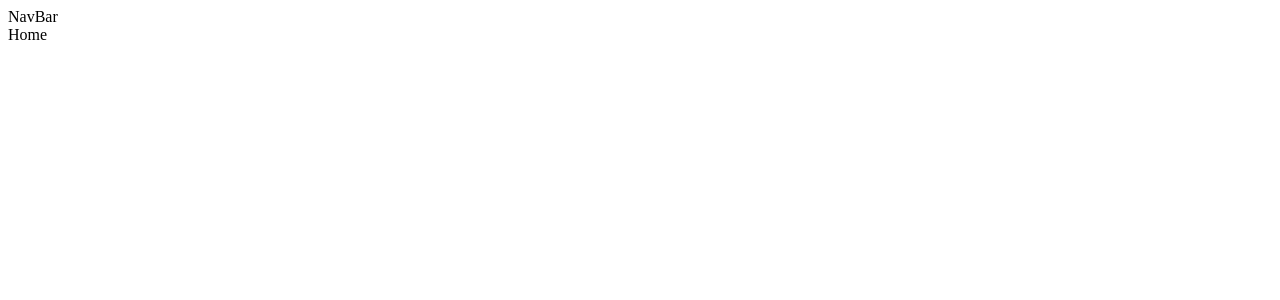
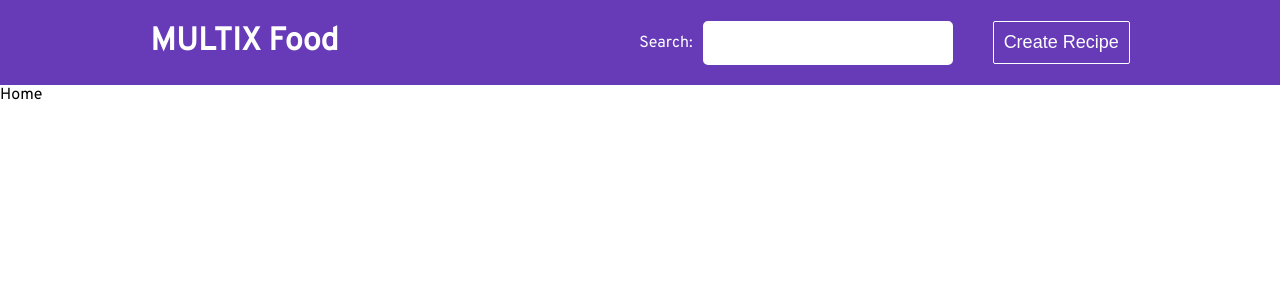
Before and after one commit to MohiiiReza051/react-recipes, a React (Create React App) app: page / in a window 1280 px wide. Shown: the top 300 px of the page. Built offline with nearby package versions, Linux system fonts and the light colour scheme.

Commit message:
completing the NavBar UI and creating the db.json file

```diff
--- /dev/null
+++ b/data/db.json
@@ -0,0 +1,66 @@
+{
+    "recipes": [
+        {
+            "id": "1",
+            "title": "Veggie Stew",
+            "ingredients": [
+                "1 Carrot",
+                "1 Leek",
+                "200g Tofu",
+                "300ml Veg stock"
+            ],
+            "method": "1. Preheat the oven and then combine the ingredients in a baking tray with various vegetables and spices of your choice. Bake it in the oven until cooked and it gives off a delicious aroma. Transfer the mixture to the bottom of a pot and heat it with some broth. After a while, cook it with more spices and garnish with vegetables. Enjoy!",
+            "cooking Time": "45 minutes"
+        },
+        {
+            "id": "2",
+            "title": "Spaghetti Carbonara",
+            "ingredients": [
+                "200g Spaghetti",
+                "100g Pancetta",
+                "2 Eggs",
+                "50g Parmesan Cheese"
+            ],
+            "method": "1. Cook the spaghetti in a pot of boiling water until al dente. In a separate pan, cook the pancetta until crispy. In a bowl, whisk together the eggs and Parmesan cheese. Drain the spaghetti and toss it in the egg mixture. Add the crispy pancetta on top and serve hot.",
+            "cooking Time": "20 minutes"
+        },
+        {
+            "id": "3",
+            "title": "Chicken Curry",
+            "ingredients": [
+                "500g Chicken Breast",
+                "1 Onion",
+                "2 Garlic Cloves",
+                "200ml Coconut Milk",
+                "Curry Powder"
+            ],
+            "method": "1. Cut the chicken into bite-sized pieces and sauté with chopped onion and garlic until browned. Add curry powder and stir well. Pour in the coconut milk and simmer until the chicken is cooked through. Serve hot with rice or naan bread.",
+            "cooking Time": "30 minutes"
+        },
+        {
+            "id": "4",
+            "title": "Margherita Pizza",
+            "ingredients": [
+                "Pizza Dough",
+                "Tomato Sauce",
+                "Fresh Mozzarella Cheese",
+                "Fresh Basil Leaves"
+            ],
+            "method": "1. Roll out the pizza dough into a round shape. Spread tomato sauce over the dough evenly. Tear the fresh mozzarella cheese and place it on top. Bake in the oven until the crust is golden and the cheese is melted. Garnish with fresh basil leaves before serving.",
+            "cooking Time": "25 minutes"
+        },
+        {
+            "id": "5",
+            "title": "Banana Bread",
+            "ingredients": [
+                "3 Ripe Bananas",
+                "2 Eggs",
+                "150g Flour",
+                "100g Sugar",
+                "1 tsp Baking Powder"
+            ],
+            "method": "1. Mash the ripe bananas in a bowl. Add eggs, flour, sugar, and baking powder. Mix until well combined. Pour the mixture into a greased loaf pan. Bake in the oven until a toothpick inserted in the center comes out clean. Let it cool before slicing and serving.",
+            "cooking Time": "50 minutes"
+        }
+    ]
+}
--- a/src/App.js
+++ b/src/App.js
@@ -1,8 +1,8 @@
 import { BrowserRouter as Router, Routes, Route } from 'react-router-dom'
-import Create from './Components/Create/index';
-import Home from './Components/Home/index';
-import NavBar from './Components/NavBar/index';
-import Recipe from './Components/Recipe/index';
+import Create from './Components/Create';
+import Home from './Components/Home';
+import NavBar from './Components/NavBar';
+import Recipe from './Components/Recipe';
 import './styles/App.css';
 
 const App = () =>
@@ -12,8 +12,8 @@ const App = () =>
         <NavBar />
         <Routes>
           <Route path='/' element={<Home />}/>
-          <Route path='/Create' element={<Create />}/>
-          <Route path='/Recipe' element={<Recipe />}/>
+          <Route path='/create' element={<Create />}/>
+          <Route path='/recipes' element={<Recipe />}/>
         </Routes>
       </Router>
   );
--- a/src/Components/NavBar/index.js
+++ b/src/Components/NavBar/index.js
@@ -1,9 +1,23 @@
+import { NavLink } from 'react-router-dom'
 import '../../styles/NavBar.css';
 
 const NavBar = () =>
 {
   return (
-    <div>NavBar</div>
+    <div className='nav-con'>
+      <h1 className="page-title">
+        MULTIX Food
+      </h1>
+      <div className="right-side">
+        <form onSubmit={e => e.preventDefault()}>
+          <label htmlFor="search">Search: </label>
+          <input type="text" className='search-field' name='search' />
+          <NavLink to={''}>
+            <input type="button" value="Create Recipe" className='create-recipe-btn' />
+          </NavLink>
+        </form>
+      </div>
+    </div>
   )
 }
 export default NavBar;
--- a/src/styles/App.css
+++ b/src/styles/App.css
@@ -0,0 +1,22 @@
+@font-face {
+  font-family: "overpass-regular";
+  src: url(../fonts/overpass-regular.otf);
+}
+@font-face {
+  font-family: "overpass-bold";
+  src: url(../fonts/overpass-bold.otf);
+}
+:root {
+  --white: #ffffff;
+  --black: #000000;
+}
+* {
+  margin: 0;
+  padding: 0;
+  border: none;
+  outline: none;
+  box-sizing: border-box;
+}
+body {
+  font-family: "overpass-regular";
+}
--- a/src/styles/NavBar.css
+++ b/src/styles/NavBar.css
@@ -0,0 +1,41 @@
+.nav-con {
+    width: 100%;
+    height: 85px;
+    display: flex;
+    justify-content: space-around;
+    align-items: center;
+    background-color: #673AB7;
+    color: var(--white);
+}
+.nav-con .search-field {
+    border: 2px solid var(--white);
+    border-radius: 5px;
+    padding: 8px 5px;
+    font-family: inherit;
+    font-size: 18px;
+    width: 250px;
+    transition: 0.2s;
+}
+.nav-con .search-field:focus {
+    border: 2px solid var(--black);
+}
+.nav-con form {
+    display: flex;
+    justify-content: center;
+    align-items: center;
+    gap: 10px;
+}
+.create-recipe-btn {
+    background-color: transparent;
+    color: var(--white);
+    border: 1px solid var(--white);
+    border-radius: 2px;
+    padding: 10px;
+    font-size: 18px;
+    margin-left: 30px;
+    cursor: pointer;
+    transition: 0.2s;
+}
+.create-recipe-btn:hover {
+    background-color: var(--black);
+}
```
